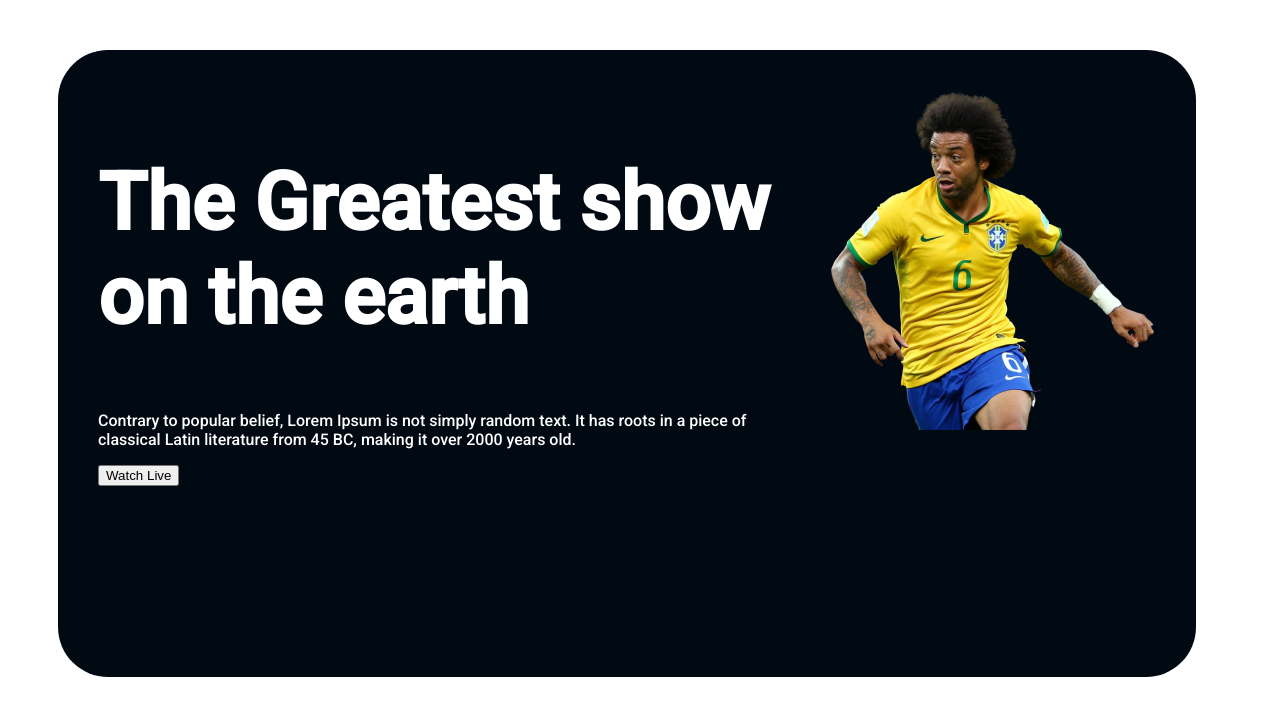
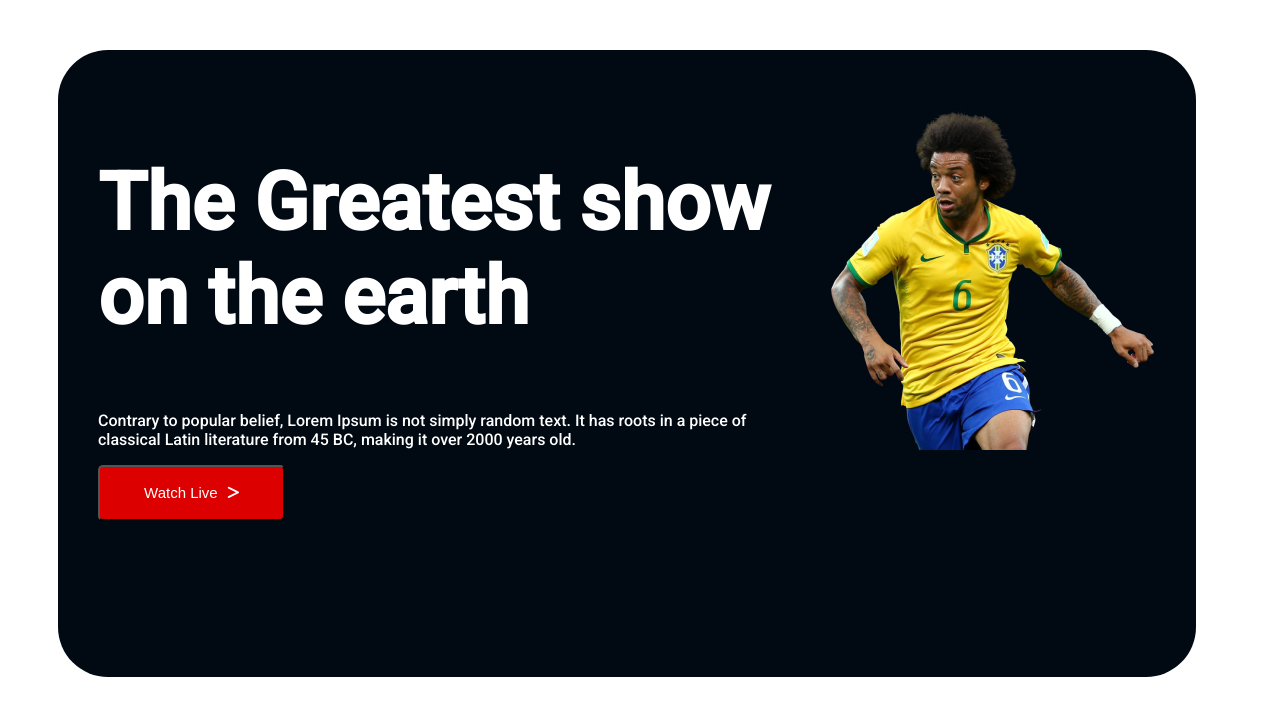
Before and after one commit to Ashikzzzz/world-cup-html5-css3, a plain HTML site: page index.html in a window 1280 px wide. Drawn offline with Linux system fonts and the light colour scheme.

Commit message:
first part done

```diff
--- a/index.html
+++ b/index.html
@@ -5,6 +5,8 @@
     <meta name="viewport" content="width=device-width, initial-scale=1.0">
     <title>Document</title>
     <link rel="stylesheet" href="style.css">
+    <!-- icon link -->
+    <script src="https://kit.fontawesome.com/259bbea352.js" crossorigin="anonymous"></script>
 </head>
 <body>
 
@@ -17,7 +19,7 @@
         <div class="banner-info">
             <h1>The Greatest show on the earth</h1>
             <p>Contrary to popular belief, Lorem Ipsum is not simply random text. It has roots in a piece of classical Latin literature from 45 BC, making it over 2000 years old.</p>
-            <button class="live">Watch Live</button>
+            <button class="live">Watch Live<i class="fa-solid fa-greater-than"></i></button>
         </div>
         <div class="banner-img">
             <img src="assets/Banner Image.png" alt="">
--- a/style.css
+++ b/style.css
@@ -3,7 +3,10 @@
 body{
     font-family: 'Roboto', sans-serif;
 }
-/* banner part  */
+/*----------
+ banner part
+-----------
+  */
 .banner{
     background-color: #010A13 ;
     border-radius: 50px;
@@ -23,6 +26,17 @@ body{
     padding: 40px 0 0 40px;
 }
 .banner-img img{
-  margin-top: 40px;
+  margin-top: 60px;
   margin-left: 50px;
 }
+.live{
+    background: #DD0000;
+    border-radius: 5px;
+    width: 187px;
+    height: 56px;
+    color: white;
+    font-size: 15px;
+}
+.fa-greater-than{
+    padding-left: 10px;
+}
```
